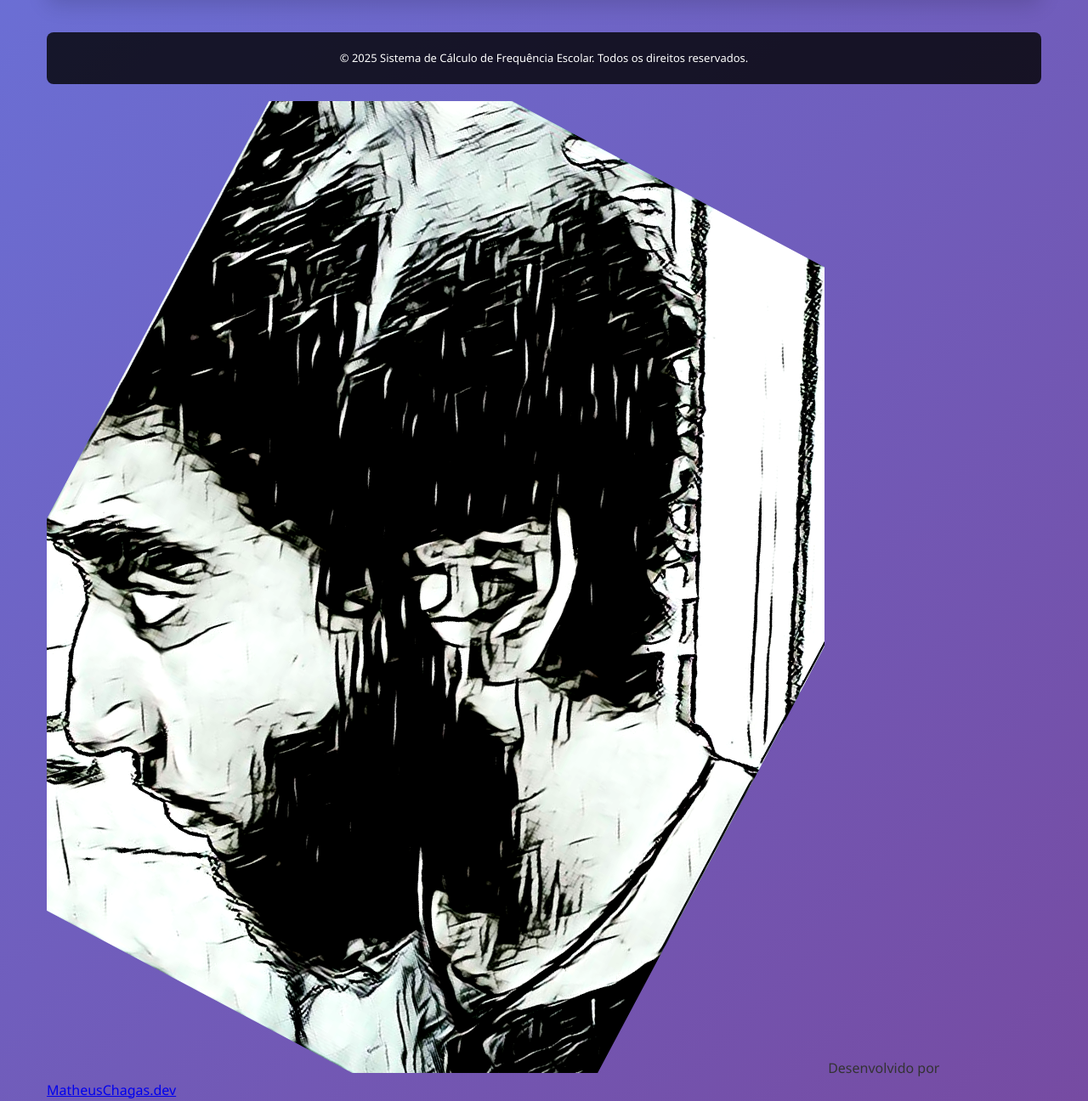
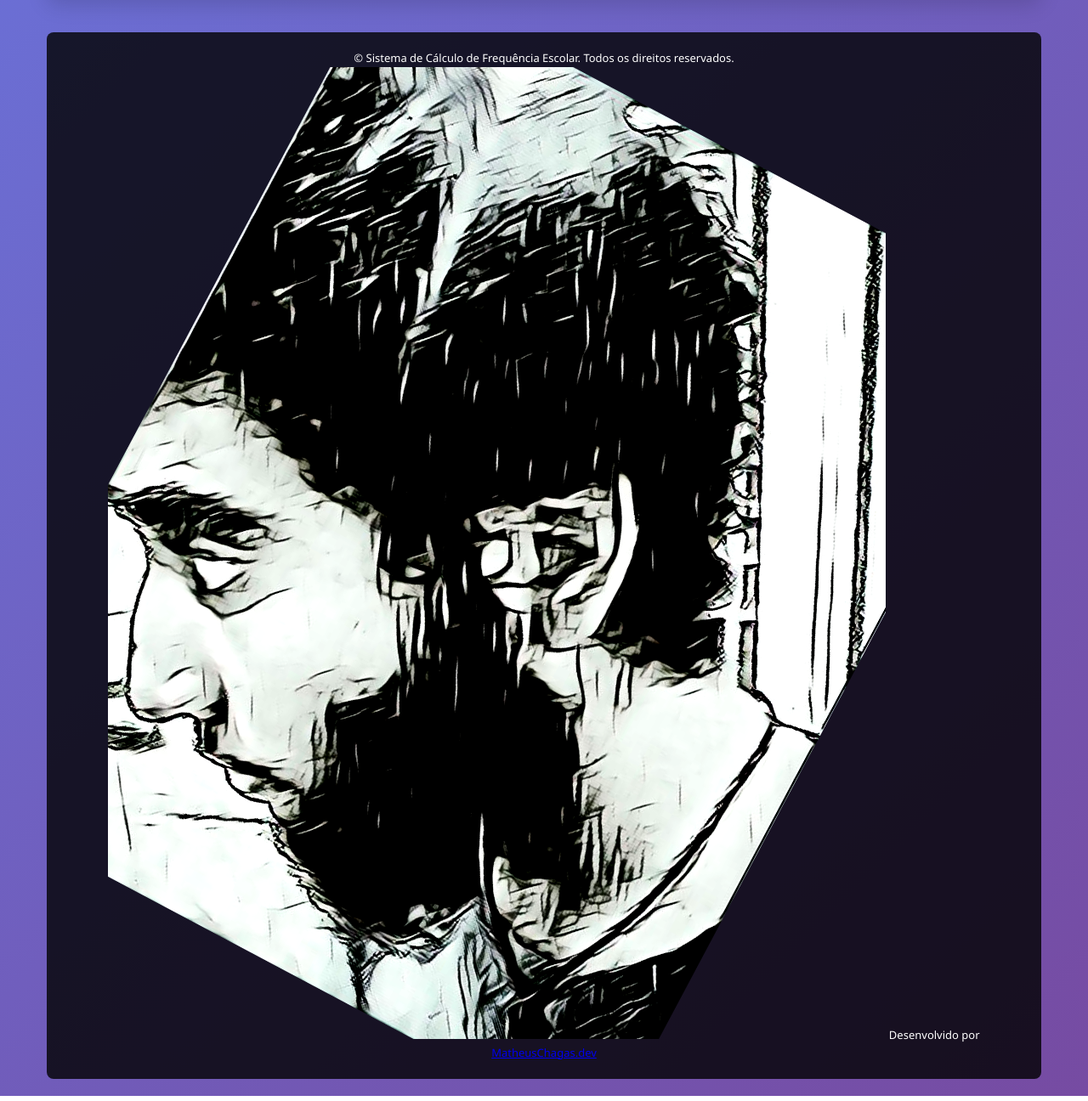
Before and after one commit to matheuschagas467-wq/frequencia_sage, a plain HTML site: page index.html in a window 1280 px wide. Shown: the part 1139-2435 px from the top of the page at 85% size. Drawn offline with Linux system fonts and the light colour scheme.

Commit message:
Revamp footer with copyright and developer info

```diff
--- a/index.html
+++ b/index.html
@@ -215,14 +215,22 @@ Maria Santos,87654321,6º Ano B,10,2024,19,20,-
         </main>
 
         <!-- Footer -->
-        <footer class="footer">
-            <p>&copy; 2025 Sistema de Cálculo de Frequência Escolar. Todos os direitos reservados.</p>
-        </footer>
-        <footer>
-    <img src="./fghfdhfd-1.png" alt="Matheus Chagas">
-    Desenvolvido por
-    <a href="https://github.com/matheuschagas467-wq" target="_blank">MatheusChagas.dev</a>
-  </footer>
+<footer class="footer">
+    <p class="copyright">
+        &copy; <span id="ano"></span> Sistema de Cálculo de Frequência Escolar. Todos os direitos reservados.
+    </p>
+
+    <div class="developer">
+        <img src="./fghfdhfd-1.png" alt="Matheus Chagas">
+        <span>
+            Desenvolvido por
+            <a href="https://github.com/matheuschagas467-wq" target="_blank">
+                MatheusChagas.dev
+            </a>
+        </span>
+    </div>
+</footer>
+
     </div>
 
     <!-- Scripts -->
```
